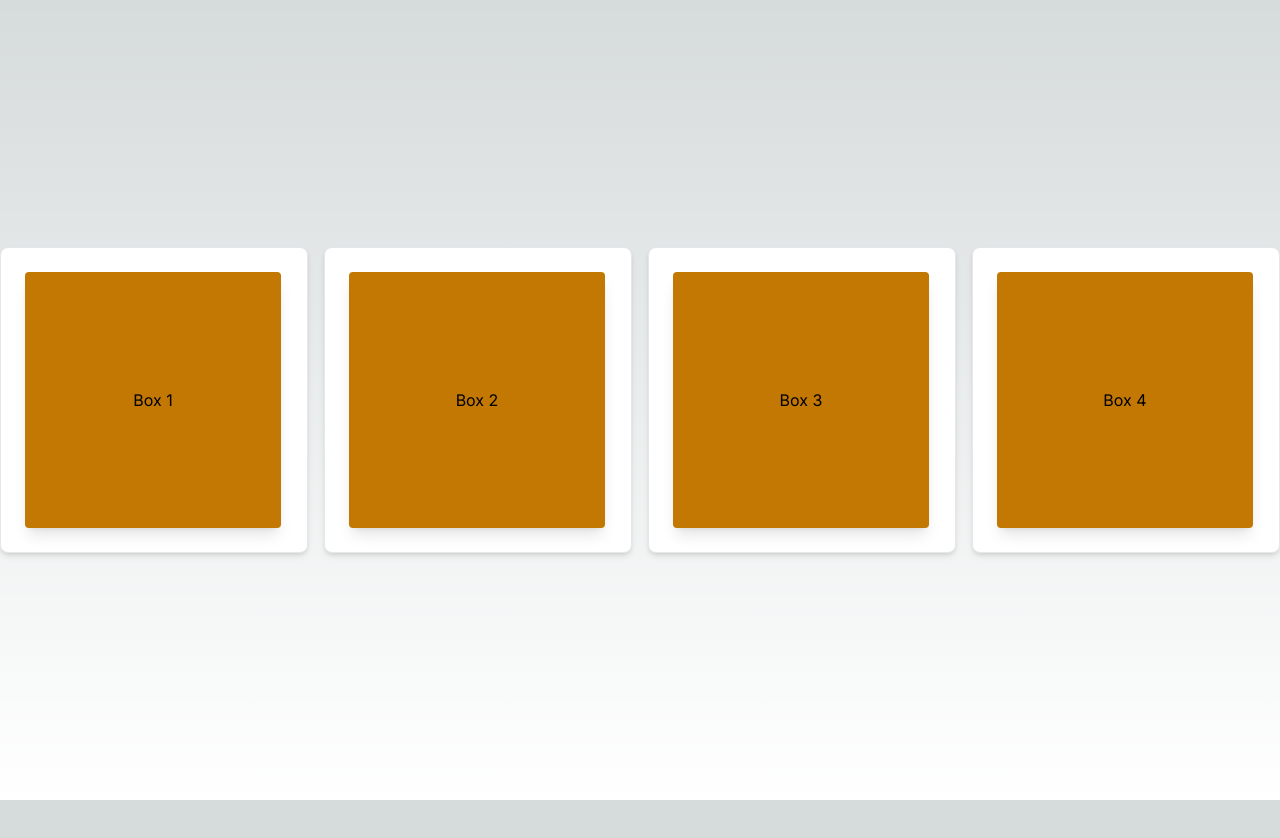
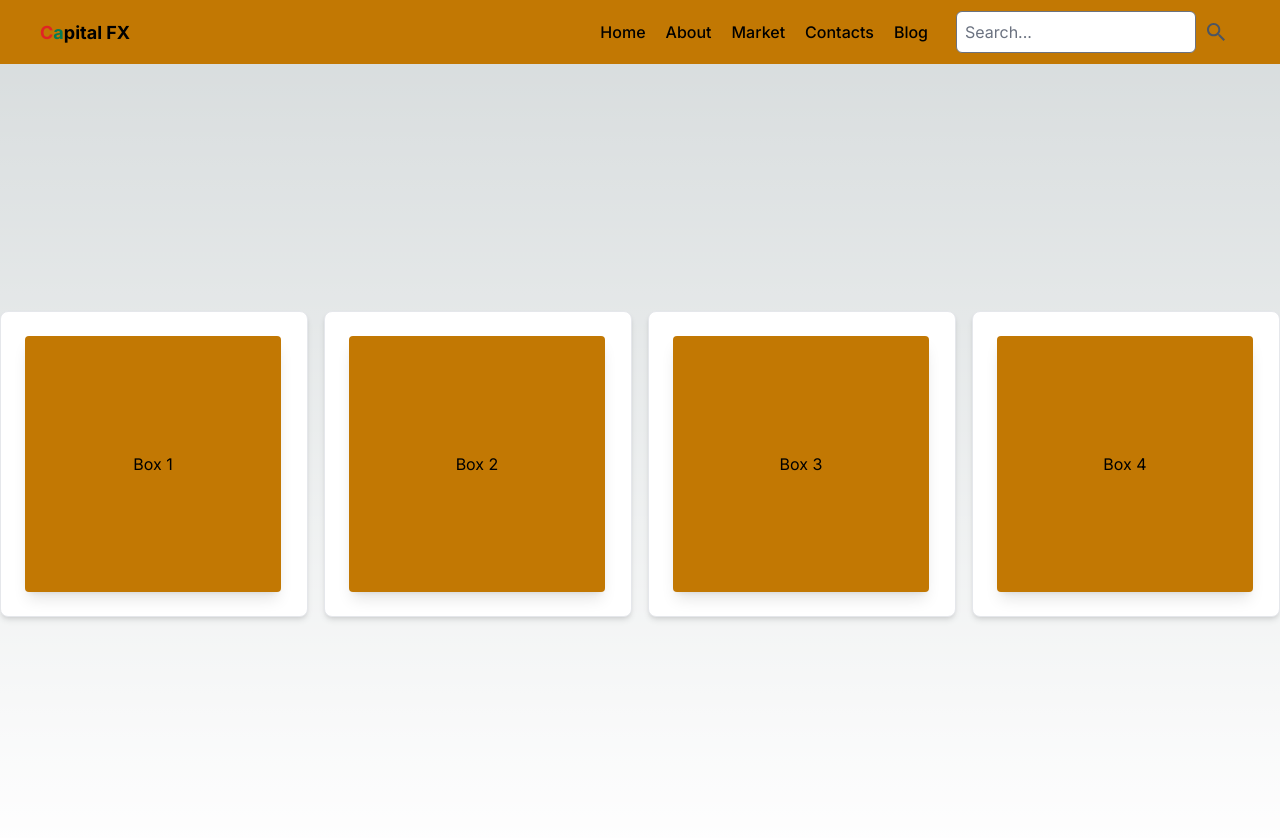
Before and after one commit to Ezejaemmanuel/capital_fx, a Next.js app: page / in a window 1280 px wide. Shown: the top 838 px of the page. Before the commit the page ends 800 px from the top, so only its background shows below. Built offline with nearby package versions, Linux system fonts and the light colour scheme.

Commit message:
still moving on

```diff
--- a/app/page.tsx
+++ b/app/page.tsx
@@ -1,6 +1,7 @@
 import React from 'react';
 import { Card } from '@/components/flowbite/cliented-flowbite';
 import PageWrapper from './page-wrapper';
+import NavBar from '@/components/NavBar';
 type Box = {
   color: string;
   text: string;
@@ -15,6 +16,8 @@ const MyComponent: React.FC = () => {
   ];
 
   return (
+    <>
+    <NavBar />
     <PageWrapper >
     <div className="grid grid-cols-1 sm:grid-cols-2 md:grid-cols-4 gap-4 items-center justify-center min-h-screen">
       {boxes.map((box, index) => (
@@ -29,7 +32,7 @@ const MyComponent: React.FC = () => {
       ))}
     </div>
     </PageWrapper>
-
+    </>
   );
 };
 
--- a/components/NavBar.tsx
+++ b/components/NavBar.tsx
@@ -1,4 +1,4 @@
-// components/NavBar.tsx
+"use client";
 import { useState } from 'react';
 import Link from 'next/link';
 import { IoIosMenu, IoIosClose, IoIosSearch, IoMdSearch } from 'react-icons/io';
@@ -6,14 +6,13 @@ import { IoIosMenu, IoIosClose, IoIosSearch, IoMdSearch } from 'react-icons/io';
 function NavBar() {
   const [isOpen, setIsOpen] = useState(false);
   const [isSearchOpen, setIsSearchOpen] = useState(false);
-  const menuIcon = isOpen ? IoIosClose : IoIosMenu;
 
   return (
     <nav className="bg-yellow-500">
       <div className="px-2 mx-auto max-w-7xl sm:px-4 lg:px-8">
-        <div className="relative flex justify-between h-16">
+        <div className="relative flex items-center justify-between h-16">
 
-          {/*Logo*/}
+          {/*Logo section*/}
           <div className="px-2 lg:w-0 lg:flex-1">
             <span className="flex items-center">
               <Link href="/"><a className="text-lg font-bold text-red-600">C</a></Link>
@@ -58,8 +57,12 @@ function NavBar() {
               </div>
             )}
 
-            <button onClick={() => setIsOpen(!isOpen)} className="inline-flex items-center justify-center p-2 rounded-md focus:outline-none">
-              <menuIcon className="text-white h-6 w-6" aria-hidden="true" />
+            {/* This is the updated part: */}
+            <button onClick={() => setIsOpen(!isOpen)} className="inline-flex items-center justify-center p-2 rounded-md">
+              {/* Conditional rendering of close icon or menu icon */}
+              {isOpen
+                 ? <IoIosClose className="h-6 w-6 text-white" aria-hidden="true" />
+                 : <IoIosMenu className="h-6 w-6 text-white" aria-hidden="true" />}
             </button>
           </div>
 
```
